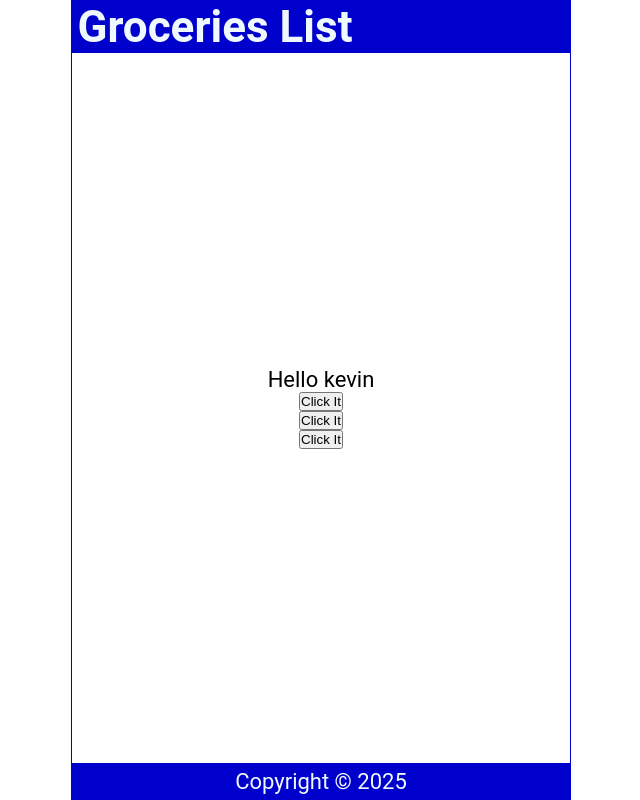
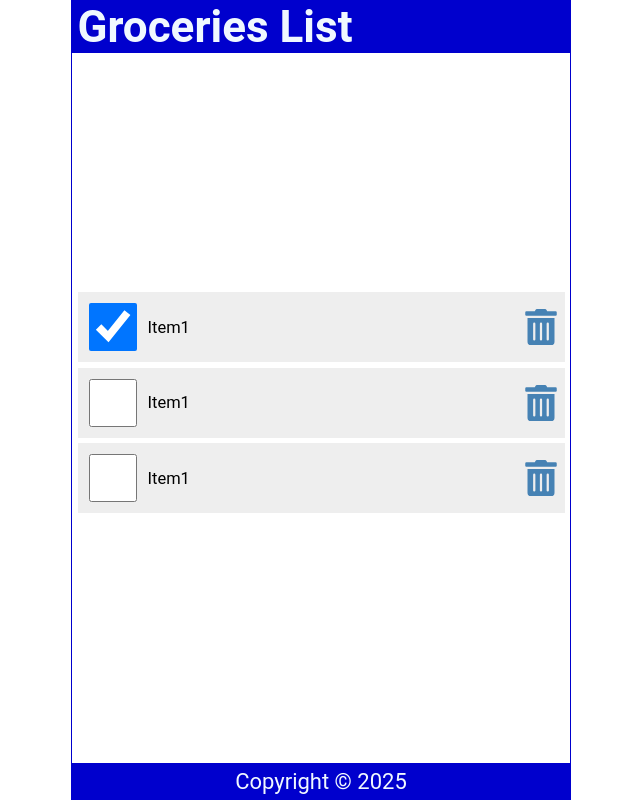
Before and after one commit to Aakash-Rawat/React, a React (Create React App) app: page / in a window 1280 px wide. Shown: the whole page, without its empty margins (319-959 px from the left). Built offline with nearby package versions, Linux system fonts and the light colour scheme.

Commit message:
useState Hooks

```diff
--- a/package.json
+++ b/package.json
@@ -9,6 +9,7 @@
     "@testing-library/user-event": "^13.5.0",
     "react": "^19.1.0",
     "react-dom": "^19.1.0",
+    "react-icons": "^5.5.0",
     "react-scripts": "5.0.1",
     "web-vitals": "^2.1.4"
   },
--- a/src/Content.js
+++ b/src/Content.js
@@ -1,37 +1,117 @@
+//++++++++++++ Hooks (useState)++++++++++++++++++
+
+// import {useState} from 'react';
+
+
+// const Content = ()=>{
+
+// const [name, setName] = useState('Aakash');
+// const [count, setCount] = useState(0);
+
+
+// const handleNameChange = ()=>{
+//     const names = ["bob","kevin","aakash"];
+//     const int = Math.floor(Math.random()*3)
+//     setName(names[int]);
+//   }
+
+//   const handleCount = ()=>{
+//     setCount(count+1);
+//     console.log(count);
+
+//   }
+
+//   const handleClick = ()=>{
+//     setCount(count+1);
+//     console.log(count);
+
+//   }
+
+//   const handleClick2 = (name)=>{
+//     console.log(`${name} clicked`);
+
+//   }
+
+//   const handleClick3 = (e)=>{
+//     console.log(e.target.innerText);
+
+//   }
+
+
+//     return (
+//         <main>
+//             <p onDoubleClick={handleClick}>
+//                 Hello {name} !
+//             </p>
+//             <button onClick ={handleNameChange}>Change Name</button>
+//             <button onClick ={()=>handleClick2('Aakash')}>Click It</button>
+//             <button onClick ={(e)=>handleClick3(e)}>Click It</button>
+//             <button onClick={handleCount}>Count</button>
+//         </main>
+//     )
+// }
+
+// export default Content;
+
+
+
+
+//+++++++++++ Lists & Keys +++++++++++++++++++++
+
+import {useState} from 'react';
+import { FaTrashAlt } from 'react-icons/fa'
+
 const Content = ()=>{
+  const [items, setItems] = useState([
+    {
+      id:1,
+      checked: true,
+      name: "Item1"
+    },
+    {
+      id:2,
+      checked: false,
+      name: "Item1"
+    },
+    {
+      id:3,
+      checked: false,
+      name: "Item1"
+    }
 
-const handleNameChange = ()=>{
-    const names = ["bob","kevin","aakash"];
-    const int = Math.floor(Math.random()*3)
-    return names[int];
-  }
+  ]);
 
-  const handleClick = ()=>{
-    console.log('You clicked it');
-
-  }
-
-  const handleClick2 = (name)=>{
-    console.log(`${name} clicked`);
-
-  }
-
-  const handleClick3 = (e)=>{
-    console.log(e.target.value);
+  const handleCheck = (id)=>{
+        const listItems = items.map((item)=>
+          item.id===id? {...item,checked: !item.checked} : item);
+        setItems(listItems);
+        localStorage.setItem('shoppingList',JSON.stringify(listItems))
 
   }
 
 
-    return (
-        <main>
-            <p onDoubleClick={handleClick}>
-                Hello {handleNameChange()}
-            </p>
-            <button onClick ={handleClick}>Click It</button>
-            <button onClick ={()=>handleClick2('Aakash')}>Click It</button>
-            <button onClick ={(e)=>handleClick3(e)}>Click It</button>
-        </main>
-    )
+
+
+  return(
+    <main>
+      <ul>
+        {items.map((item)=>(
+          <li className="item" key={item.id}>
+             <input
+               type = "checkbox"
+               onChange={()=>handleCheck(item.id)}
+               checked = {item.checked}
+             />
+             <label>{item.name}</label>
+             <FaTrashAlt
+             role="button"
+              tabIndex="0"
+              />
+          </li>
+        ))}
+      </ul>
+    </main>
+  )
 }
 
-export default Content;
+export default Content
--- a/src/index.css
+++ b/src/index.css
@@ -42,7 +42,7 @@
 main {
   width: 100%;
   display: flex;
-  flex-direction:  column;
+  flex-direction: column;
   flex-grow: 1;
   justify-content: center;
   align-items: center;
@@ -57,3 +57,62 @@
   display: grid;
   place-content: center;
 }
+
+ul {
+  width: 100%;
+  list-style: none;
+  padding: 0 0.25rem 0.25rem;
+}
+
+ul li::before {
+  content: "\200B";
+}
+
+.item {
+  display: flex;
+  justify-content: flex-start;
+  align-items: center;
+  padding: 0.5rem 0 0.5rem 0.5rem;
+  margin: 0.25rem 0;
+  background-color: #eee;
+}
+
+.item:first-child {
+  margin: 0;
+}
+
+.item input[type="checkbox"] {
+  text-align: center;
+  width: 2.5rem;
+  width: 48px;
+  min-width: 48px;
+  height: 2.5rem;
+  height: 48px;
+  min-height: 48px;
+  cursor: pointer;
+  margin-right: 0.5rem;
+}
+
+.item input[type="checkbox"]:focus + label {
+  text-decoration: underline;
+}
+
+.item > label {
+  font-size: 0.75rem;
+  flex-grow: 1;
+}
+
+.item svg {
+  width: 48px;
+  min-width: 48px;
+  height: 36px;
+  font-size: 1rem;
+  color: steelblue;
+  cursor: pointer;
+}
+
+.item svg:focus,
+.item svg:hover {
+  color: red;
+  outline: none;
+}
```
Also changed, not shown: 1 other file (tests, documents, lock files or other folders).
